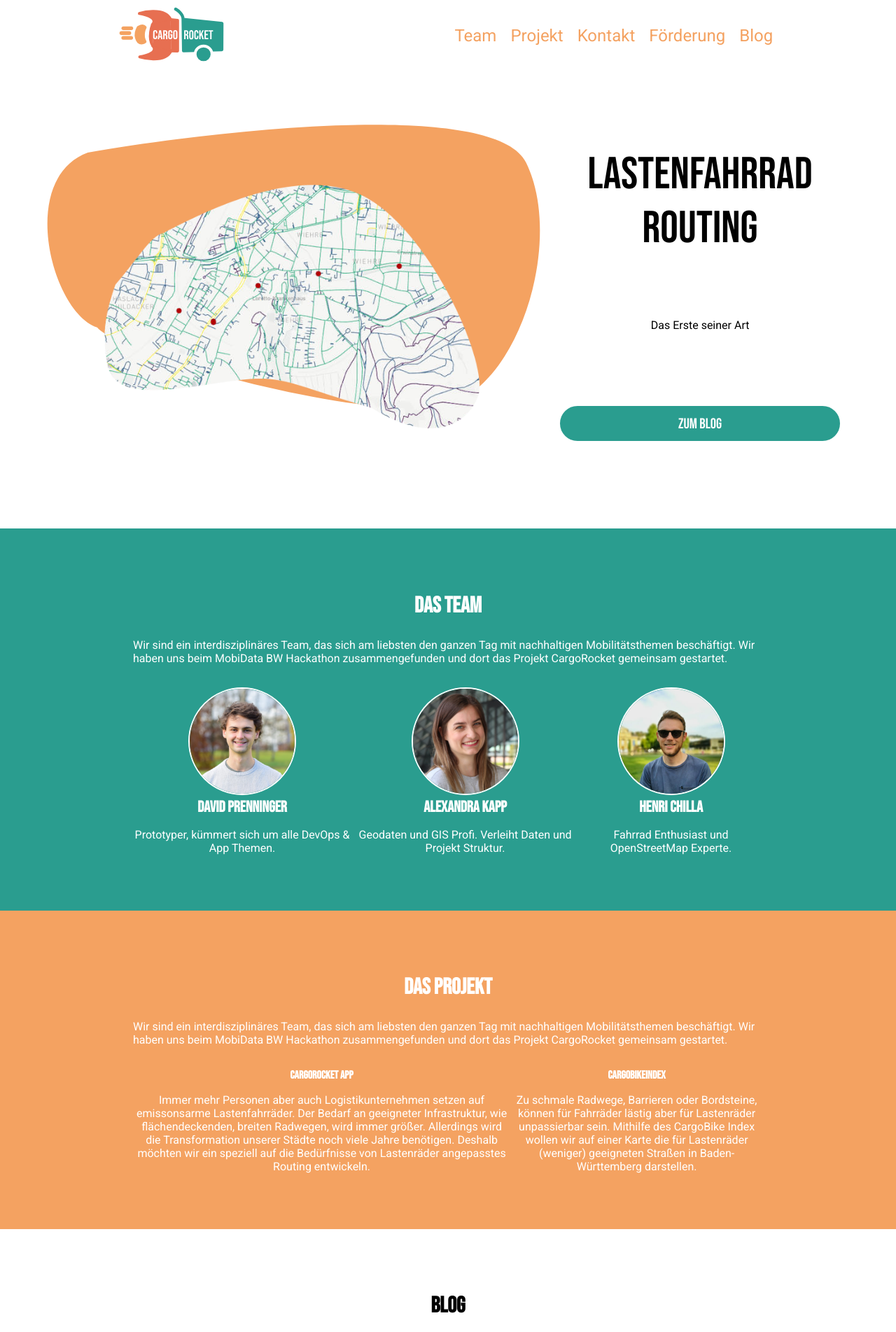
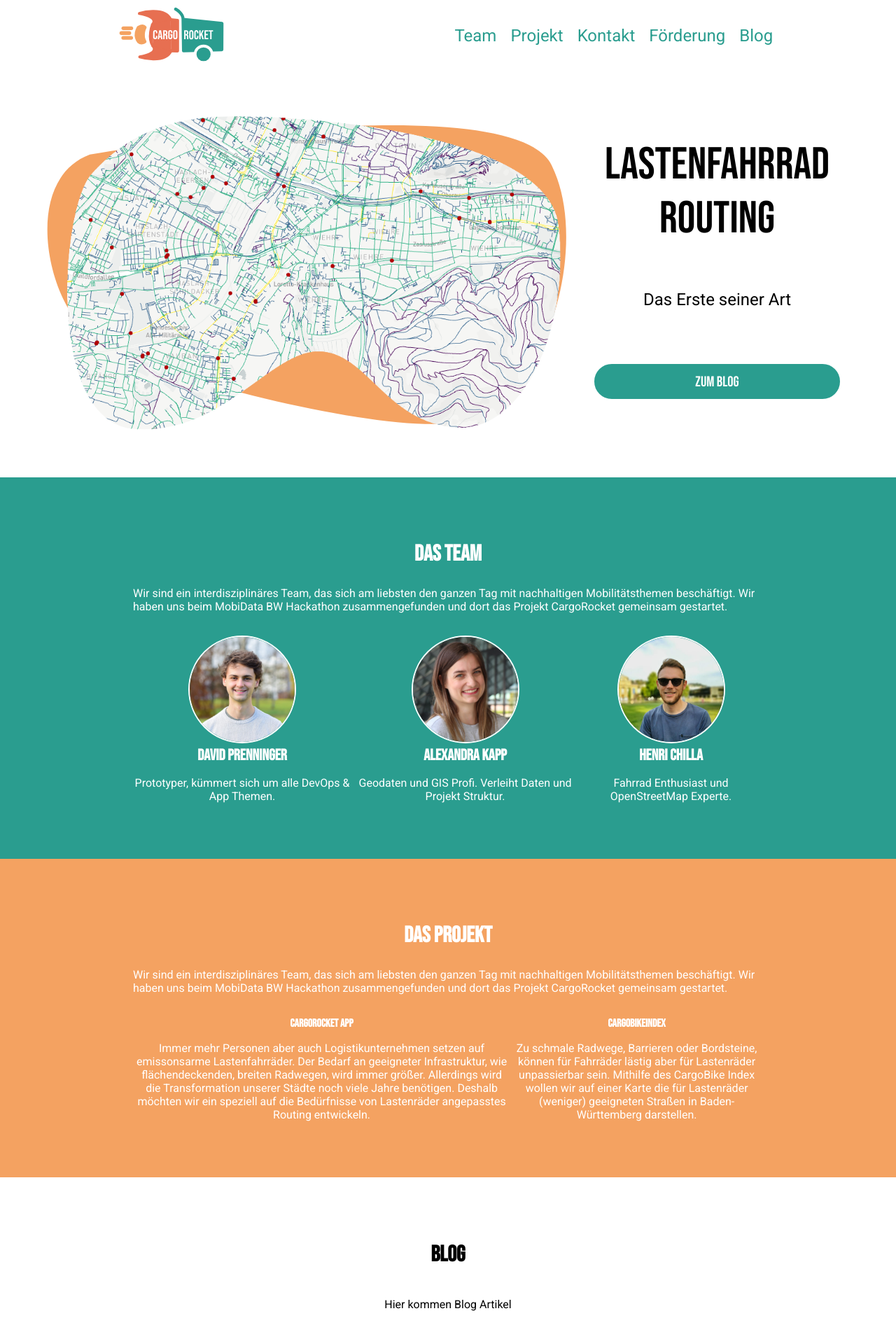
Before and after one commit to CargoRocket/website, a Jekyll site: the page built from index.md, in a window 1280 px wide. Shown: the top 1903 px of the page at 70% size. Built offline with Jekyll 4.4.1, drawn with Linux system fonts in a browser that asks for light colours.

Commit message:
Improve hero and navigation for mobile

```diff
--- a/_layouts/home.html
+++ b/_layouts/home.html
@@ -27,7 +27,7 @@
         </header>
 
         <section id="hero">
-            <div class="flex c mobile-v">
+            <div class="flex c">
                 <div class="present">
                     <img src="../assets/images/{{ page.present-img }}"/>
                 </div>
@@ -81,7 +81,7 @@
             </div>
         </section>
 
-        <section class="blog">
+        <section id="blog">
             <div class="content">
                 <h1 class="headline c bebas">{{ page.blog.headline }}</h1>
 
@@ -93,7 +93,7 @@
             </div>
         </section>
 
-        <section funding="contact">
+        <section id="contact">
             <div class="content">
                 <h1 class="headline c bebas">{{ page.contact.headline }}</h1>
 
--- a/_sass/elements.scss
+++ b/_sass/elements.scss
@@ -6,7 +6,7 @@
     }
 
     &.small {
-        font-size: $font-sm;
+        font-size: $font-md;
     }
 }
 
@@ -26,7 +26,7 @@
     }
 
     &.mobile-v {
-        @media screen and (max-width: 1050px) {
+        @media screen and (max-width: $breakpoint-xl) {
             flex-direction: column;
         }
     }
--- a/_sass/home.scss
+++ b/_sass/home.scss
@@ -18,13 +18,31 @@
         background-image: url("../../assets/images/present-bg.svg");
         background-repeat: no-repeat;
         background-size: contain;
+        padding: 0 2rem;
 
         img {
             max-width: 100%;
         }
 
+        @media screen and (min-width: $breakpoint-lg){
+            max-width: 80%;
+        }
+
+        @media screen and (max-width: $breakpoint-lg){
+            margin-left: -50%;
+            max-height: 20rem;
+
+            img {
+                max-height: 20rem;
+            }
+        }
+
         @media screen and (max-width: $breakpoint-sm){
-            height: 20%;
+            display: none;
+
+            img {
+                display: none;
+            }
         }
     }
 }
--- a/_sass/navigation.scss
+++ b/_sass/navigation.scss
@@ -6,6 +6,9 @@
 
 nav {
     align-self: center;
+    @media screen and (max-width: $breakpoint-md) {
+        display: none;
+    }
 
     ul {
         list-style: none;
@@ -16,13 +19,13 @@
             margin: 0 $space-md 0 0;
 
             a {
-                color: $secondary-color;
+                color: $primary-color;
                 text-decoration: none;
                 font-size: $font-md;
                 font-family: "Roboto";
 
                 &:hover {
-                    color: darken($secondary-color, 20%);
+                    color: darken($primary-color, 20%);
                     text-decoration: underline;
                 }
             }
--- a/_sass/variables.scss
+++ b/_sass/variables.scss
@@ -2,6 +2,8 @@
 $secondary-color: #F4A261;
 $portrait-size: 150px;
 
+$breakpoint-xl: 1050px;
+$breakpoint-lg: 900px;
 $breakpoint-md: 750px;
 $breakpoint-sm: 500px;
 
```
Also changed, not shown: README.md, assets/images/present-map.png.
